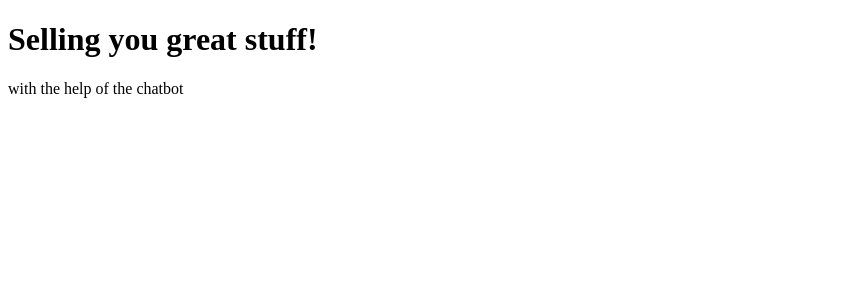
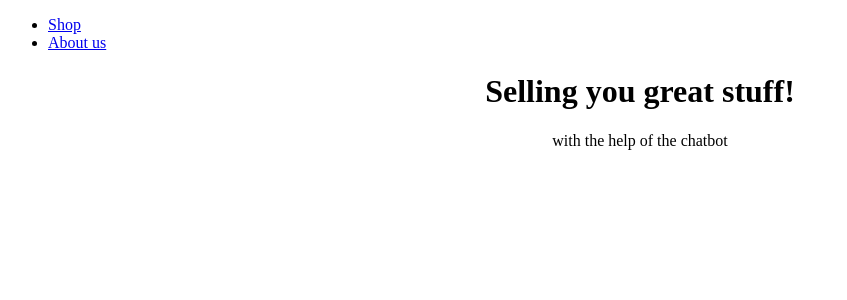
Before and after one commit to natapone/dfchatbot, a React (Create React App) app in the folder client/: page / in a window 1280 px wide. Shown: the top 300 px of the page, without its empty margins (0-847 px from the left). Built offline with nearby package versions, Linux system fonts and the light colour scheme.

Commit message:
add header

```diff
--- a/client/src/components/App.js
+++ b/client/src/components/App.js
@@ -4,6 +4,7 @@ import {BrowserRouter, Route} from 'react-router-dom';
 import logo from '../logo.svg';
 import '../App.css';
 
+import Header from './Header';
 import Landing from './pages/Landing';
 import About from './pages/About';
 import Shop from './shop/Shop';
@@ -13,6 +14,7 @@ const App = () => {
     <div>
       <BrowserRouter>
         <div>
+          <Header/>
           <Route exact path="/" component={Landing} />
           <Route exact path="/about" component={About} />
           <Route exact path="/shop" component={Shop} />
--- /dev/null
+++ b/client/src/components/Header.js
@@ -0,0 +1,15 @@
+import React from 'react';
+import { Link } from 'react-router-dom';
+
+const Header = () => {
+  return (
+    <nav>
+      <ul>
+        <li><Link to={'/shop'}>Shop</Link></li>
+        <li><Link to={'/about'}>About us</Link></li>
+      </ul>
+    </nav>
+  )
+}
+
+export default Header;
--- a/client/src/components/pages/Landing.js
+++ b/client/src/components/pages/Landing.js
@@ -2,8 +2,9 @@ import React from 'react';
 
 const Landing = () => {
   return (
-    <div><h1>Selling you great stuff!</h1>
-    with the help of the chatbot
+    <div style={{ textAlign: 'center' }}>
+      <h1>Selling you great stuff!</h1>
+      with the help of the chatbot
     </div>
   )
 }
```
